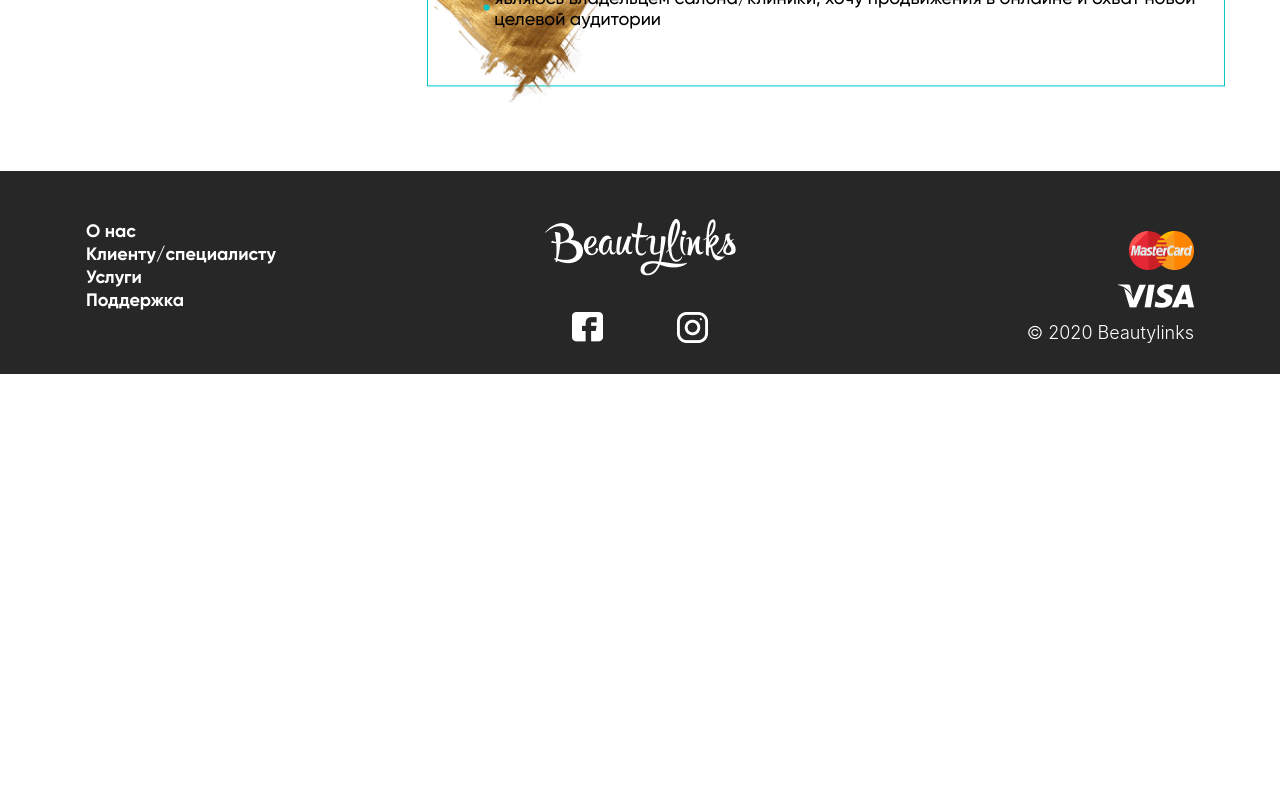
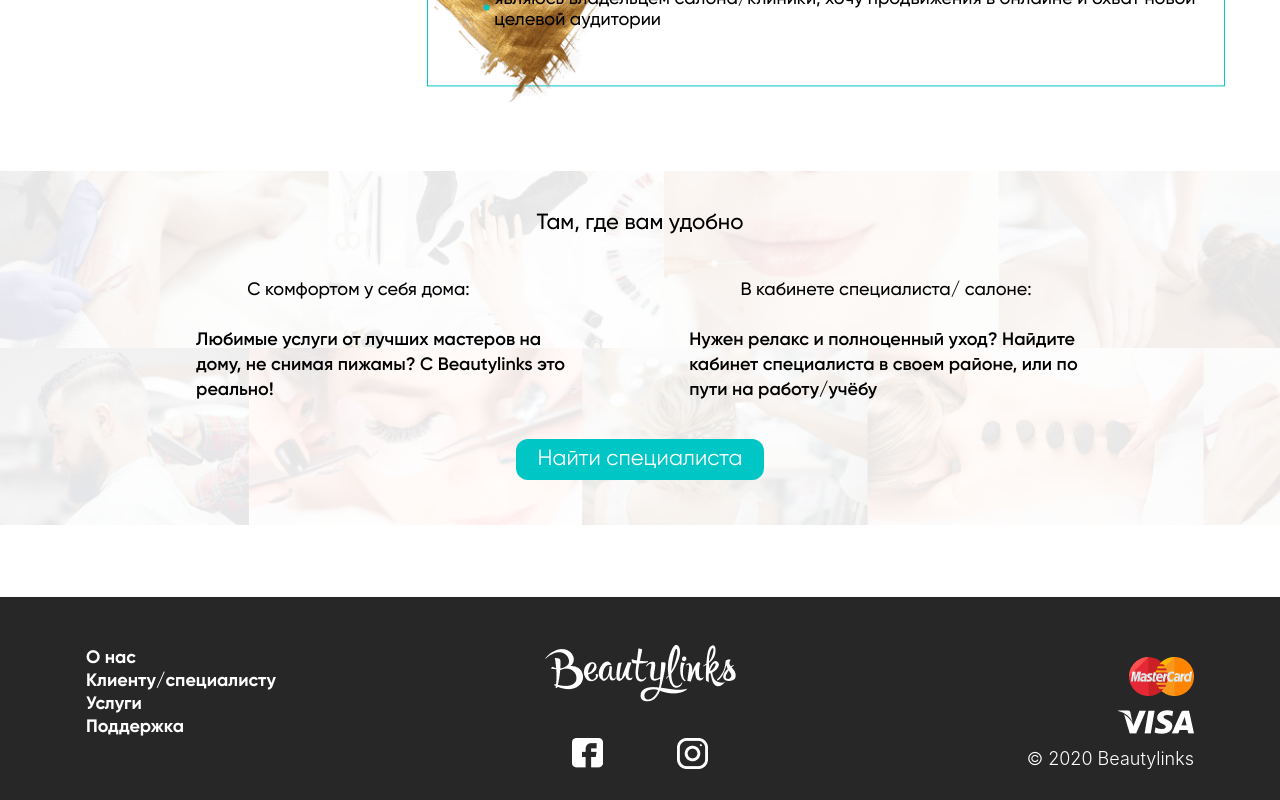
Before and after one commit to MykhailKo/beauty-links, a React (Create React App) app: page / in a window 1280 px wide. Shown: the part 3144-3944 px from the top of the page. Before the commit the page ends 3518 px from the top, so only its background shows below. Built offline with nearby package versions, Linux system fonts and the light colour scheme; the HTML template or start-up script is replaced by a standard one.

Commit message:
SearchBanner component

```diff
--- a/src/components/Landing/MainSection/MainSection.js
+++ b/src/components/Landing/MainSection/MainSection.js
@@ -3,6 +3,8 @@
 import FirstScreen from './FirstScreen/FirstScreen';
 import InfoChecks from './InfoChecks/InfoChecks';
 import ServiceCatList from './ServiceCatList/ServiceCatList';
+import SearchBanner from './SearchBanner/SearchBanner';
+
 
 const list1 = [
   { text: 'поиск по геолокации, возможность вызова мастера на дом' },
@@ -55,6 +57,7 @@
       <InfoChecks secTitle={'Почему именно мы?'}
                   firstTitle={'Клиентам'} firstList={list3}
                   secondTitle={'Специалистам'} secondList={list4}/>
+      <SearchBanner title={'Там, где вам удобно'}/>
     </main>
   );
 };
--- /dev/null
+++ b/src/components/Landing/MainSection/SearchBanner/SearchBanner.js
@@ -0,0 +1,26 @@
+import React from 'react';
+
+import SecTitle from '../SecTitle/SecTitle';
+import BlueBtn from '../../../common/BlueBtn/BlueBtn';
+import SearchBannerText from '../SearchBannerText/SearchBannerText';
+
+import styles from './SearchBanner.module.scss';
+
+const SearchBanner = ({title}) => {
+  return(
+    <section className={styles.searchBannerSec}>
+      <SecTitle title={title}/>
+      <div className={'container'}>
+        <div className={styles.searchBannerTextWrap}>
+          <SearchBannerText title={'С комфортом у себя дома:'}
+          text={'Любимые услуги от лучших мастеров на дому, не снимая пижамы? С Beautylinks это реально!'} />
+          <SearchBannerText title={'В кабинете специалиста/ салоне:'}
+          text={'Нужен релакс и полноценный уход? Найдите кабинет специалиста в своем районе, или по пути на работу/учёбу'} />
+        </div>
+      </div>
+      <BlueBtn text={'Найти специалиста'} />
+    </section>
+  )
+}
+
+export default SearchBanner
--- /dev/null
+++ b/src/components/Landing/MainSection/SearchBanner/SearchBanner.module.scss
@@ -0,0 +1,21 @@
+.searchBannerSec {
+  width: 100vw;
+  display: flex;
+  flex-flow: column;
+  align-items: center;
+  padding-bottom: 2.5em;
+  padding-top: 1em;
+  background-image: url('/assets/img/banner-bg.png');
+  background-position: center;
+  background-size: cover;
+  background-repeat: repeat-x;
+  margin-bottom: 4em;
+}
+.searchBannerTextWrap {
+  width: 100%;
+  padding: 0 6vw 2em 6vw;
+  display: flex;
+  flex-flow: row wrap;
+  align-items: center;
+  justify-content: space-around;
+}
--- /dev/null
+++ b/src/components/Landing/MainSection/SearchBannerText/SearchBannerText.js
@@ -0,0 +1,14 @@
+import React from 'react';
+
+import styles from './SearchBannerText.module.scss';
+
+const SearchBannerText = ({title, text}) => {
+  return(
+    <div className={styles.textBlock}>
+      <h5 className={styles.textTitle}>{title}</h5>
+      <p className={styles.text}>{text}</p>
+    </div>
+  )
+}
+
+export default SearchBannerText
--- /dev/null
+++ b/src/components/Landing/MainSection/SearchBannerText/SearchBannerText.module.scss
@@ -0,0 +1,16 @@
+.textBlock {
+  width: 40%;
+}
+.textTitle, .text {
+  font-family: 'Gilroy';
+  font-size: 1em;
+}
+.textTitle {
+  padding-left: 4vw;
+  font-weight: 500;
+}
+.text {
+  font-weight: 600;
+  margin-top: 1.5em;
+  line-height: 1.4em;
+}
```
